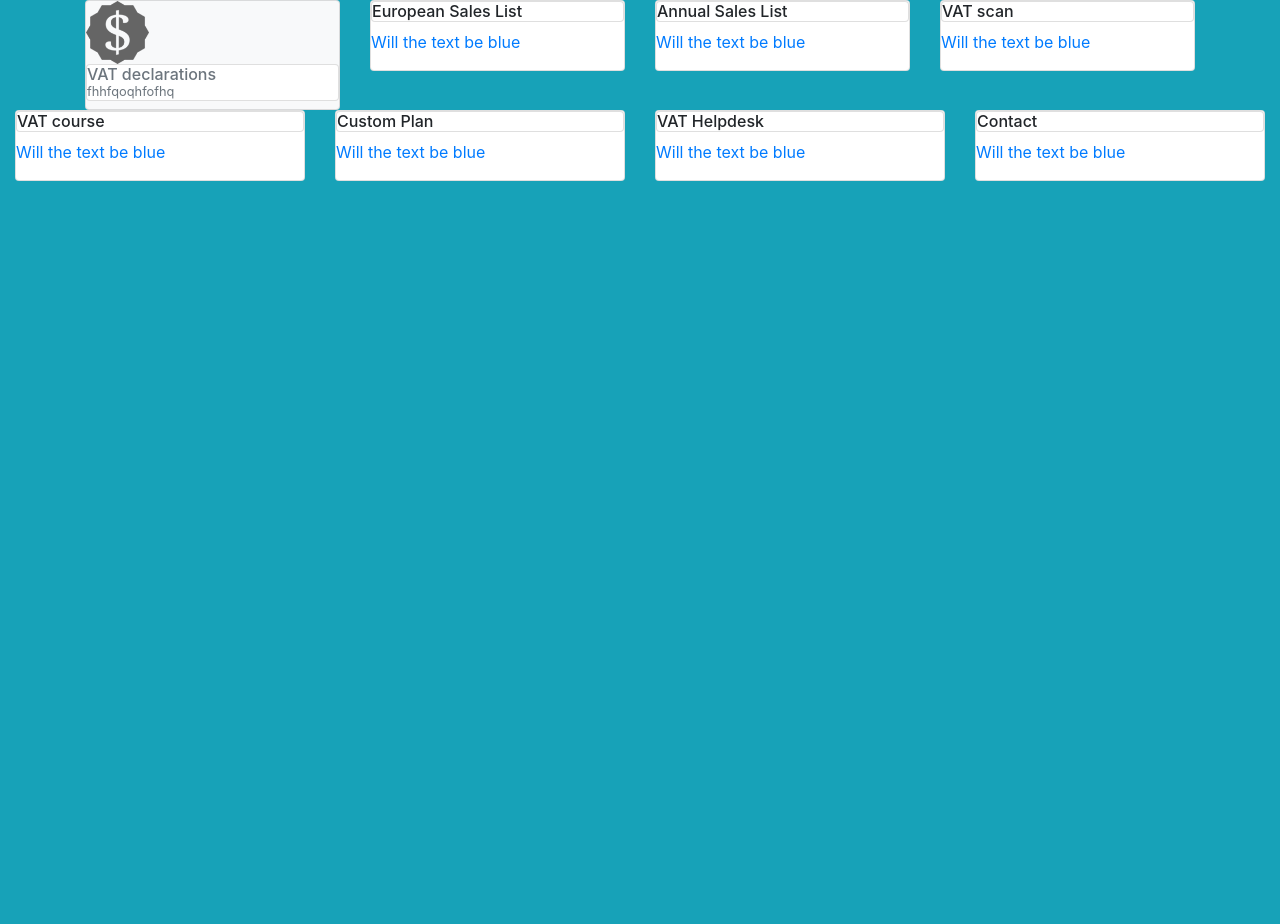
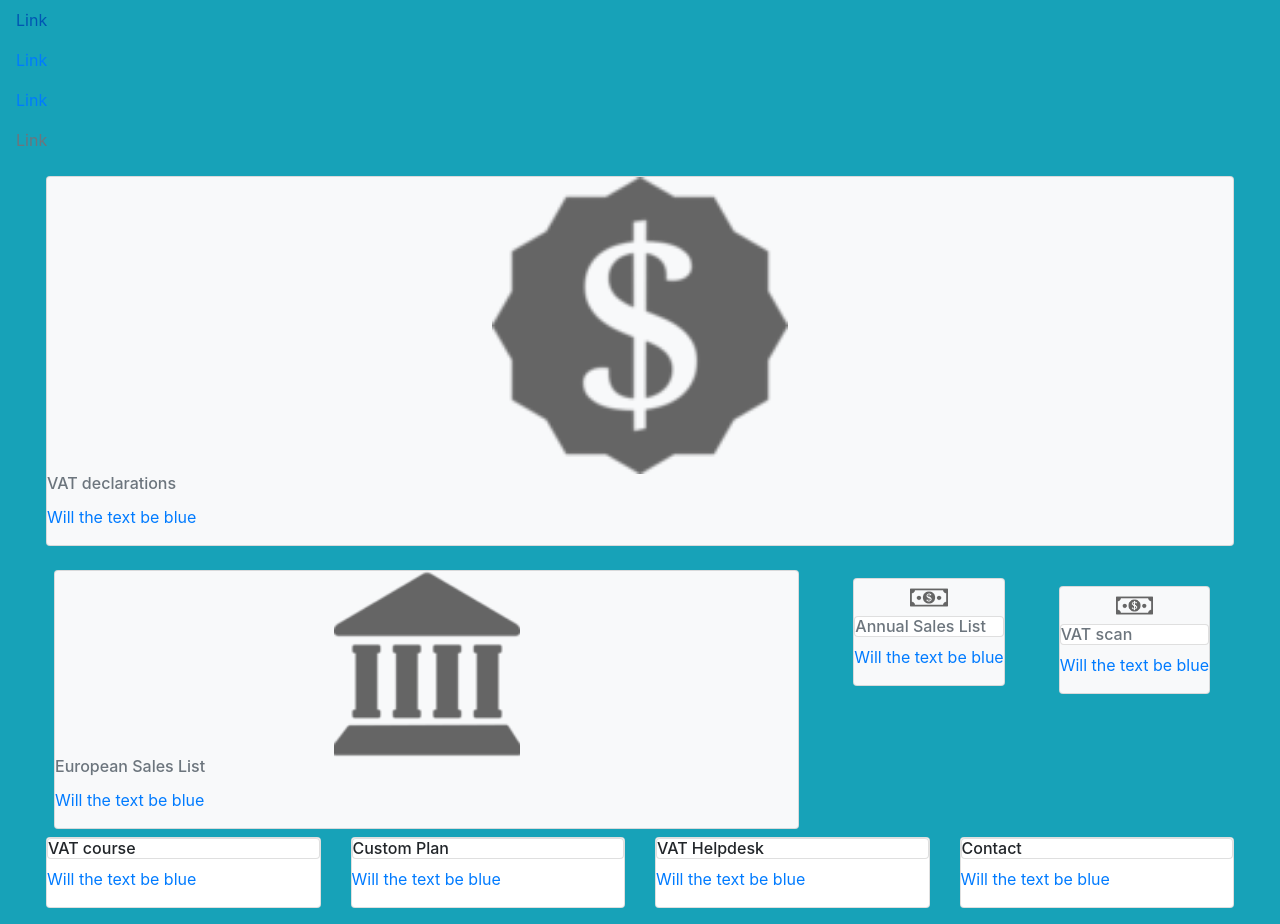
Before and after one commit to whitneyz/gridaway, a plain HTML site: page index.html in a window 1280 px wide. Before the commit the page ends 800 px from the top, so only its background shows below. Drawn offline with nearby package versions, Linux system fonts and the light colour scheme.

Commit message:
not ready with project my cards are not the same size

```diff
--- a/index.html
+++ b/index.html
@@ -8,35 +8,49 @@
 
 </head>
 <body class="bg-info">
-<div class="container">
-    <div class="row">
-        <div class="col-sm">
+<ul class="nav flex-column">
+    <li class="nav-item">
+        <a class="nav-link active" href="#">Link</a>
+    </li>
+    <li class="nav-item">
+        <a class="nav-link" href="#">Link</a>
+    </li>
+    <li class="nav-item">
+        <a class="nav-link" href="#">Link</a>
+    </li>
+    <li class="nav-item">
+        <a class="nav-link disabled" href="#">Link</a>
+    </li>
+</ul>
+<div class="container-fluid">
+    <div class="row m-2">
+        <div class="col-sm m-2 ">
             <div class="card bg-light text-muted">
-             <div class=""></div>
-                <div>
-                <img class="img-responsive w-25 m-auto"  src="img1.png" alt="icon">
-                </div>
-                <h6 class="card">VAT declarations
-
-                    <small>fhhfqoqhfofhq</small></h6>
-
-
-            </div>
-        </div>
-        <div class="col-sm">
-            <div class="card">
-                <h6 class="card">European Sales List</h6>
+                <img class="img-responsive w-25 =-auto m-auto" src="img1.png" alt="icon">
+                <h6 class="card-title">VAT declarations</h6>
                 <p class="text-primary">Will the text be blue</p>
             </div>
         </div>
-        <div class="col-sm">
-            <div class="card">
+        <div class="row m-2">
+            <div class="col-sm m-2">
+                <div class="card bg-light text-muted">
+                    <img class="img-responsive w-25 m-auto" src="img2.png" alt="icon">
+                    <h6 class="card-title">European Sales List</h6>
+                    <p class="text-primary">Will the text be blue</p>
+                </div>
+            </div>
+            <div class="row m-2">
+                <div class="col-sm m-2">
+                    <div class="card bg-light text-muted">
+                        <img class="img-responsive w-25 m-auto" src="img3.png" alt="icon">
                     <h6 class="card">Annual Sales List</h6>
                     <p class="text-primary">Will the text be blue</p>
                 </div>
             </div>
-        <div class="col-sm">
-            <div class="card">
+                <div class="row m-2">
+                    <div class="col-sm m-2">
+                        <div class="card bg-light text-muted">
+                            <img class="img-responsive w-25 m-auto" src="img3.png" alt="icon">
                     <h6 class="card">VAT scan</h6>
                     <p class="text-primary">Will the text be blue</p>
                 </div>
@@ -81,5 +95,6 @@
     <script src="https://cdnjs.cloudflare.com/ajax/libs/popper.js/1.14.7/umd/popper.min.js"
             integrity="sha384-UO2eT0CpHqdSJQ6hJty5KVphtPhzWj9WO1clHTMGa3JDZwrnQq4sF86dIHNDz0W1"
             crossorigin="anonymous"></script>
+</div>
 </body>
 </html>
```
Lines whose indentation alone changed are shown as unchanged.
